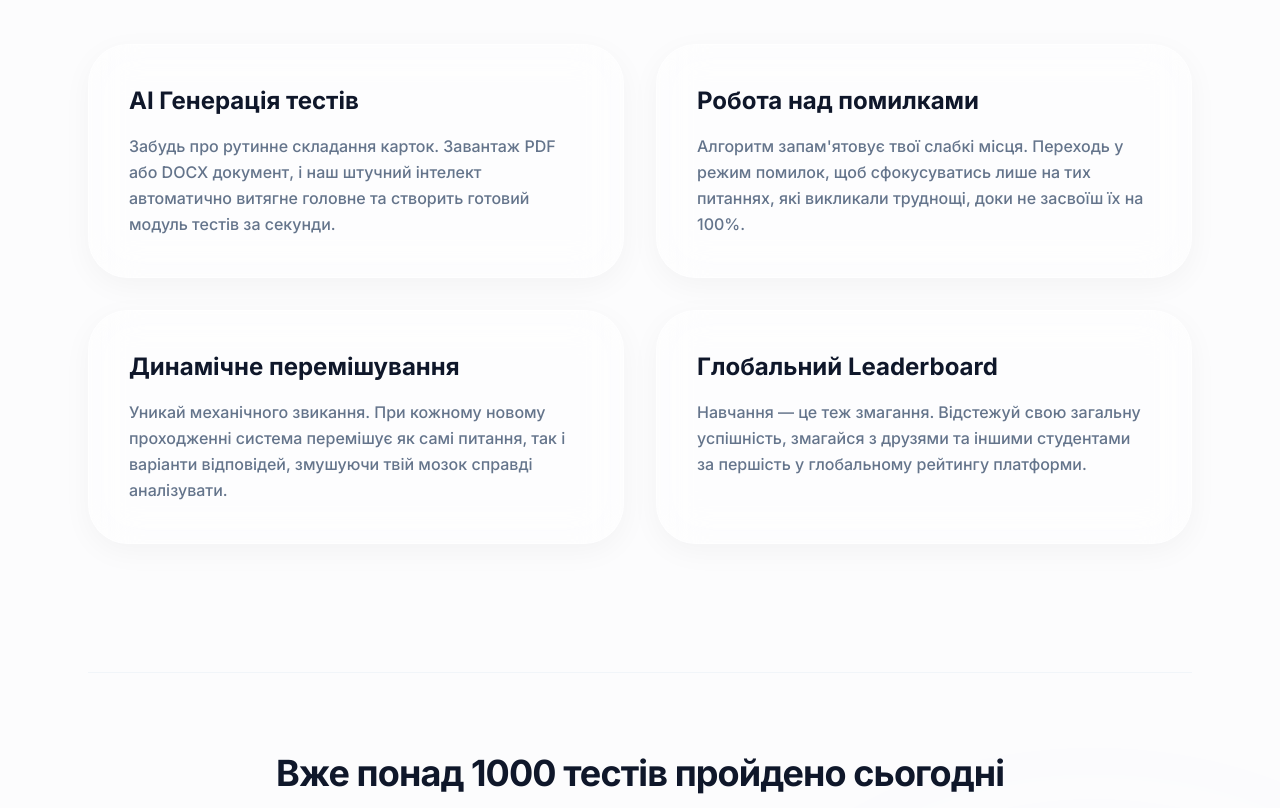
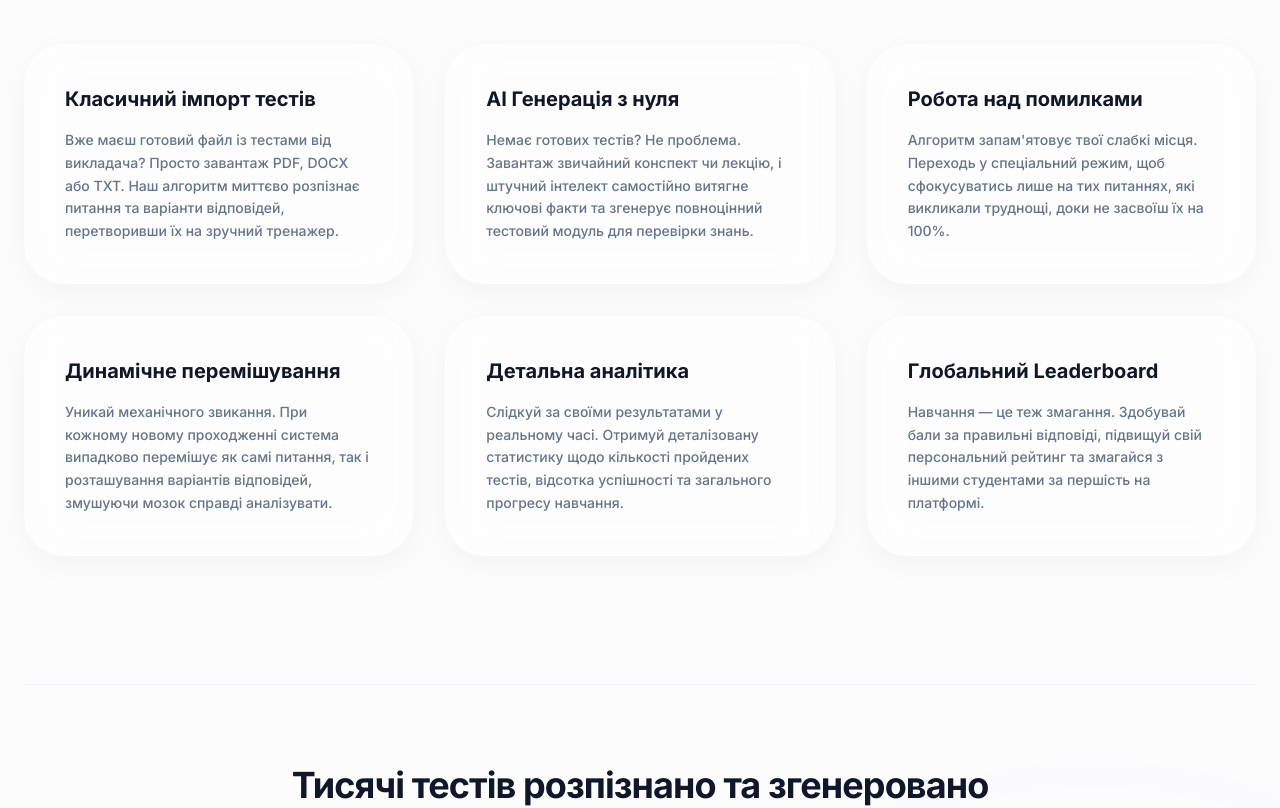
Before and after one commit to Sansanych122/quiz-app, a React (Vite) app: page / in a window 1280 px wide. Shown: the part 800-1608 px from the top of the page. Built offline with nearby package versions, Linux system fonts and the light colour scheme; no server answers.

Commit message:
some shanges in landing

```diff
--- a/index.html
+++ b/index.html
@@ -2,7 +2,11 @@
 <html lang="uk">
   <head>
     <meta charset="UTF-8" />
-    <link rel="icon" type="image/svg+xml" href="/vite.svg" /> <meta name="viewport" content="width=device-width, initial-scale=1.0" />
+
+    <link rel="icon" type="image/png" href="/icon.png" />
+    <meta name="viewport" content="width=device-width, initial-scale=1.0" />
+
+    <meta name="google-site-verification" content="QOZCNlhjh2xF5TAiI4gFMJzWk_e36vPltAuiN6gAVso" />
 
     <title>UniQuiz — Твій розумний AI-асистент для навчання</title>
     <meta name="description" content="UniQuiz перетворює лекції та конспекти на інтерактивні тести за допомогою штучного інтелекту. Готуйся до іспитів швидше та ефективніше." />
--- a/src/pages/LandingPage.jsx
+++ b/src/pages/LandingPage.jsx
@@ -20,7 +20,7 @@ export default function LandingPage() {
       <div className="absolute bottom-[-10%] right-[-5%] w-[500px] h-[500px] bg-indigo-400/10 rounded-full mix-blend-multiply filter blur-[120px] pointer-events-none"></div>
 
       {/* ШАПКА — Тільки Лого та Увійти */}
-      <header className="w-full max-w-6xl mx-auto px-6 py-8 relative z-10 flex justify-between items-center">
+      <header className="w-full max-w-7xl mx-auto px-6 py-8 relative z-10 flex justify-between items-center">
         <button
           onClick={() => window.scrollTo({ top: 0, behavior: 'smooth' })}
           className="text-2xl font-black tracking-tighter text-slate-900 hover:opacity-80 transition-opacity focus:outline-none"
@@ -36,7 +36,7 @@ export default function LandingPage() {
       </header>
 
       {/* ОСНОВНИЙ КОНТЕНТ */}
-      <main className="flex-grow w-full max-w-6xl mx-auto px-6 relative z-10 flex flex-col pt-16 md:pt-24">
+      <main className="flex-grow w-full max-w-7xl mx-auto px-6 relative z-10 flex flex-col pt-16 md:pt-24">
 
         {/* HERO СЕКЦІЯ */}
         <section className="text-center max-w-4xl mx-auto mb-32 custom-animate-fade-in">
@@ -46,7 +46,7 @@ export default function LandingPage() {
             <span className="text-transparent bg-clip-text bg-gradient-to-r from-blue-600 to-indigo-600">не важче.</span>
           </h1>
           <p className="text-lg sm:text-xl text-slate-500 font-medium leading-relaxed mb-12 max-w-2xl mx-auto">
-            UniQuiz перетворює твої лекції та конспекти на інтерактивні тести за допомогою AI. Запам'ятовуй матеріал швидше, відстежуй прогрес та складай іспити на відмінно.
+            UniQuiz перетворює твої лекції, конспекти та готові файли з тестами на інтерактивний тренажер. Використовуй розумний парсинг або довір створення тестів штучному інтелекту.
           </p>
 
           <button
@@ -58,34 +58,48 @@ export default function LandingPage() {
           </button>
         </section>
 
-        {/* ФУНКЦІОНАЛ — Глибокі тіні (Glassmorphism) та ефект підняття */}
-        <section className="grid grid-cols-1 md:grid-cols-2 gap-8 mb-32">
+        {/* ФУНКЦІОНАЛ — 6 карток у 3 колонки (на великих екранах) */}
+        <section className="grid grid-cols-1 md:grid-cols-2 lg:grid-cols-3 gap-8 mb-32">
 
-          <div className="bg-white/40 backdrop-blur-xl p-10 rounded-[2.5rem] border border-white/60 shadow-[0_8px_30px_rgb(0,0,0,0.04)] hover:shadow-[0_8px_30px_rgb(0,0,0,0.08)] hover:-translate-y-1 transition-all duration-500">
-            <h2 className="text-2xl font-black text-slate-900 mb-4">AI Генерація тестів</h2>
-            <p className="text-slate-500 font-medium leading-relaxed text-base">
-              Забудь про рутинне складання карток. Завантаж PDF або DOCX документ, і наш штучний інтелект автоматично витягне головне та створить готовий модуль тестів за секунди.
+          <div className="bg-white/40 backdrop-blur-xl p-8 lg:p-10 rounded-[2.5rem] border border-white/60 shadow-[0_8px_30px_rgb(0,0,0,0.04)] hover:shadow-[0_8px_30px_rgb(0,0,0,0.08)] hover:-translate-y-1 transition-all duration-500">
+            <h2 className="text-xl font-black text-slate-900 mb-4">Класичний імпорт тестів</h2>
+            <p className="text-slate-500 font-medium leading-relaxed text-sm">
+              Вже маєш готовий файл із тестами від викладача? Просто завантаж PDF, DOCX або TXT. Наш алгоритм миттєво розпізнає питання та варіанти відповідей, перетворивши їх на зручний тренажер.
             </p>
           </div>
 
-          <div className="bg-white/40 backdrop-blur-xl p-10 rounded-[2.5rem] border border-white/60 shadow-[0_8px_30px_rgb(0,0,0,0.04)] hover:shadow-[0_8px_30px_rgb(0,0,0,0.08)] hover:-translate-y-1 transition-all duration-500">
-            <h2 className="text-2xl font-black text-slate-900 mb-4">Робота над помилками</h2>
-            <p className="text-slate-500 font-medium leading-relaxed text-base">
-              Алгоритм запам'ятовує твої слабкі місця. Переходь у режим помилок, щоб сфокусуватись лише на тих питаннях, які викликали труднощі, доки не засвоїш їх на 100%.
+          <div className="bg-white/40 backdrop-blur-xl p-8 lg:p-10 rounded-[2.5rem] border border-white/60 shadow-[0_8px_30px_rgb(0,0,0,0.04)] hover:shadow-[0_8px_30px_rgb(0,0,0,0.08)] hover:-translate-y-1 transition-all duration-500">
+            <h2 className="text-xl font-black text-slate-900 mb-4">AI Генерація з нуля</h2>
+            <p className="text-slate-500 font-medium leading-relaxed text-sm">
+              Немає готових тестів? Не проблема. Завантаж звичайний конспект чи лекцію, і штучний інтелект самостійно витягне ключові факти та згенерує повноцінний тестовий модуль для перевірки знань.
             </p>
           </div>
 
-          <div className="bg-white/40 backdrop-blur-xl p-10 rounded-[2.5rem] border border-white/60 shadow-[0_8px_30px_rgb(0,0,0,0.04)] hover:shadow-[0_8px_30px_rgb(0,0,0,0.08)] hover:-translate-y-1 transition-all duration-500">
-            <h2 className="text-2xl font-black text-slate-900 mb-4">Динамічне перемішування</h2>
-            <p className="text-slate-500 font-medium leading-relaxed text-base">
-              Уникай механічного звикання. При кожному новому проходженні система перемішує як самі питання, так і варіанти відповідей, змушуючи твій мозок справді аналізувати.
+          <div className="bg-white/40 backdrop-blur-xl p-8 lg:p-10 rounded-[2.5rem] border border-white/60 shadow-[0_8px_30px_rgb(0,0,0,0.04)] hover:shadow-[0_8px_30px_rgb(0,0,0,0.08)] hover:-translate-y-1 transition-all duration-500">
+            <h2 className="text-xl font-black text-slate-900 mb-4">Робота над помилками</h2>
+            <p className="text-slate-500 font-medium leading-relaxed text-sm">
+              Алгоритм запам'ятовує твої слабкі місця. Переходь у спеціальний режим, щоб сфокусуватись лише на тих питаннях, які викликали труднощі, доки не засвоїш їх на 100%.
             </p>
           </div>
 
-          <div className="bg-white/40 backdrop-blur-xl p-10 rounded-[2.5rem] border border-white/60 shadow-[0_8px_30px_rgb(0,0,0,0.04)] hover:shadow-[0_8px_30px_rgb(0,0,0,0.08)] hover:-translate-y-1 transition-all duration-500">
-            <h2 className="text-2xl font-black text-slate-900 mb-4">Глобальний Leaderboard</h2>
-            <p className="text-slate-500 font-medium leading-relaxed text-base">
-              Навчання — це теж змагання. Відстежуй свою загальну успішність, змагайся з друзями та іншими студентами за першість у глобальному рейтингу платформи.
+          <div className="bg-white/40 backdrop-blur-xl p-8 lg:p-10 rounded-[2.5rem] border border-white/60 shadow-[0_8px_30px_rgb(0,0,0,0.04)] hover:shadow-[0_8px_30px_rgb(0,0,0,0.08)] hover:-translate-y-1 transition-all duration-500">
+            <h2 className="text-xl font-black text-slate-900 mb-4">Динамічне перемішування</h2>
+            <p className="text-slate-500 font-medium leading-relaxed text-sm">
+              Уникай механічного звикання. При кожному новому проходженні система випадково перемішує як самі питання, так і розташування варіантів відповідей, змушуючи мозок справді аналізувати.
+            </p>
+          </div>
+
+          <div className="bg-white/40 backdrop-blur-xl p-8 lg:p-10 rounded-[2.5rem] border border-white/60 shadow-[0_8px_30px_rgb(0,0,0,0.04)] hover:shadow-[0_8px_30px_rgb(0,0,0,0.08)] hover:-translate-y-1 transition-all duration-500">
+            <h2 className="text-xl font-black text-slate-900 mb-4">Детальна аналітика</h2>
+            <p className="text-slate-500 font-medium leading-relaxed text-sm">
+              Слідкуй за своїми результатами у реальному часі. Отримуй деталізовану статистику щодо кількості пройдених тестів, відсотка успішності та загального прогресу навчання.
+            </p>
+          </div>
+
+          <div className="bg-white/40 backdrop-blur-xl p-8 lg:p-10 rounded-[2.5rem] border border-white/60 shadow-[0_8px_30px_rgb(0,0,0,0.04)] hover:shadow-[0_8px_30px_rgb(0,0,0,0.08)] hover:-translate-y-1 transition-all duration-500">
+            <h2 className="text-xl font-black text-slate-900 mb-4">Глобальний Leaderboard</h2>
+            <p className="text-slate-500 font-medium leading-relaxed text-sm">
+              Навчання — це теж змагання. Здобувай бали за правильні відповіді, підвищуй свій персональний рейтинг та змагайся з іншими студентами за першість на платформі.
             </p>
           </div>
 
@@ -93,7 +107,7 @@ export default function LandingPage() {
 
         {/* КОРОТКА ПЕРЕВАГА */}
         <section className="mb-32 py-20 border-y border-slate-100 text-center">
-          <h2 className="text-3xl md:text-4xl font-black text-slate-900 mb-6 tracking-tight">Вже понад 1000 тестів пройдено сьогодні</h2>
+          <h2 className="text-3xl md:text-4xl font-black text-slate-900 mb-6 tracking-tight">Тисячі тестів розпізнано та згенеровано</h2>
           <p className="text-slate-500 font-medium max-w-xl mx-auto leading-relaxed">
             Приєднуйся до студентів, які вже змінили свій підхід до навчання. UniQuiz — це твій персональний асистент у підготовці до іспитів будь-якої складності.
           </p>
@@ -103,7 +117,7 @@ export default function LandingPage() {
 
       {/* FOOTER */}
       <footer className="w-full relative z-10 bg-white/50 backdrop-blur-md border-t border-slate-100">
-        <div className="max-w-6xl mx-auto px-6 py-12 flex flex-col md:flex-row justify-between items-center gap-8">
+        <div className="max-w-7xl mx-auto px-6 py-12 flex flex-col md:flex-row justify-between items-center gap-8">
           <div className="flex flex-col items-center md:items-start gap-2">
             <button
               onClick={() => window.scrollTo({ top: 0, behavior: 'smooth' })}
```
Also changed, not shown: public/icon.png (renamed from public/favicon.png).
